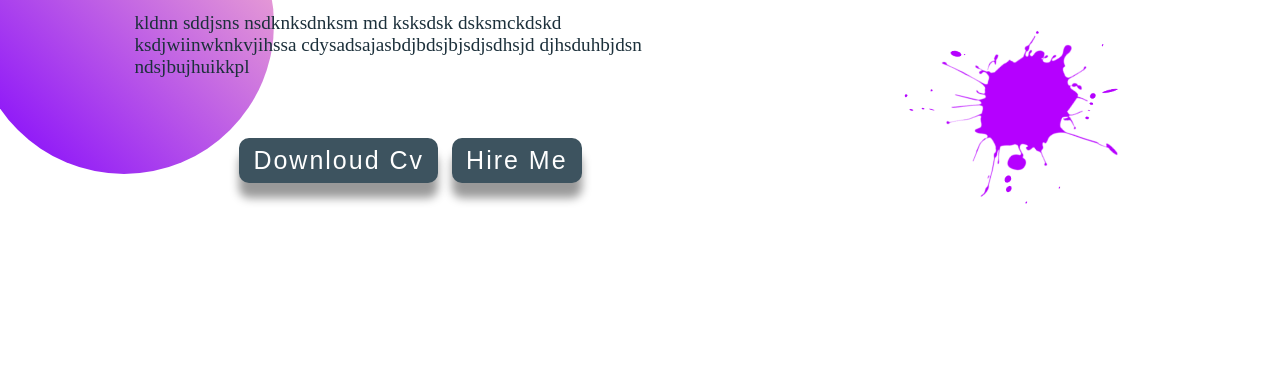
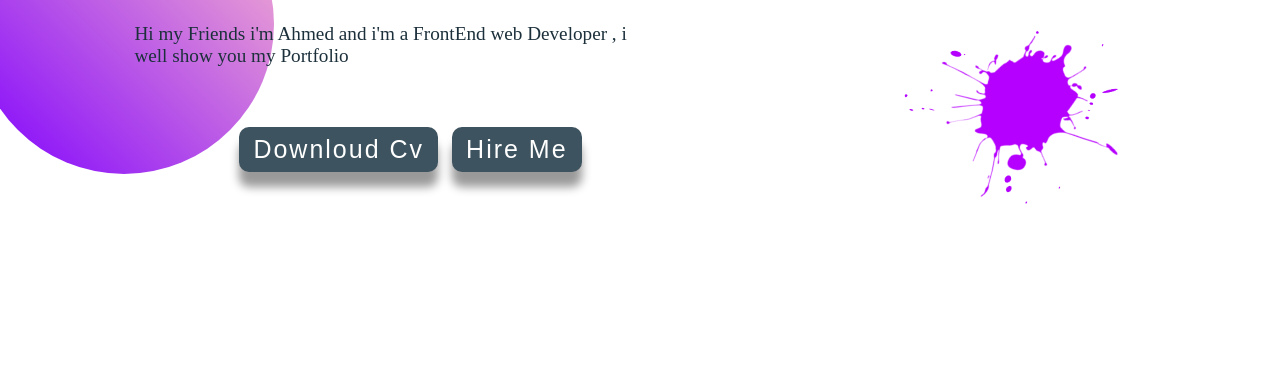
Before and after one commit to Ahmad-mh1999/portfolio, a plain HTML site: page Content/Home/home.html in a window 1280 px wide. Shown: the part 450-816 px from the top of the page. Drawn offline with nearby package versions, Linux system fonts and the light colour scheme; a web font is replaced by a local one.

Commit message:
Update home.html

```diff
--- a/Content/Home/home.html
+++ b/Content/Home/home.html
@@ -11,7 +11,7 @@
         <div class="cols cols0">
             <span class="topline">Hello</span>
             <h1>I'm <span class="multiText"></span></h1>
-            <p>kldnn sddjsns nsdknksdnksm md ksksdsk dsksmckdskd ksdjwiinwknkvjihssa cdysadsajasbdjbdsjbjsdjsdhsjd djhsduhbjdsn ndsjbujhuikkpl</p>
+            <p>Hi my Friends i'm Ahmed and i'm a FrontEnd web Developer , i well show you my Portfolio</p>
             <div class="btns">
                 <button>Downloud Cv</button>
                 <button>Hire Me</button>
```
